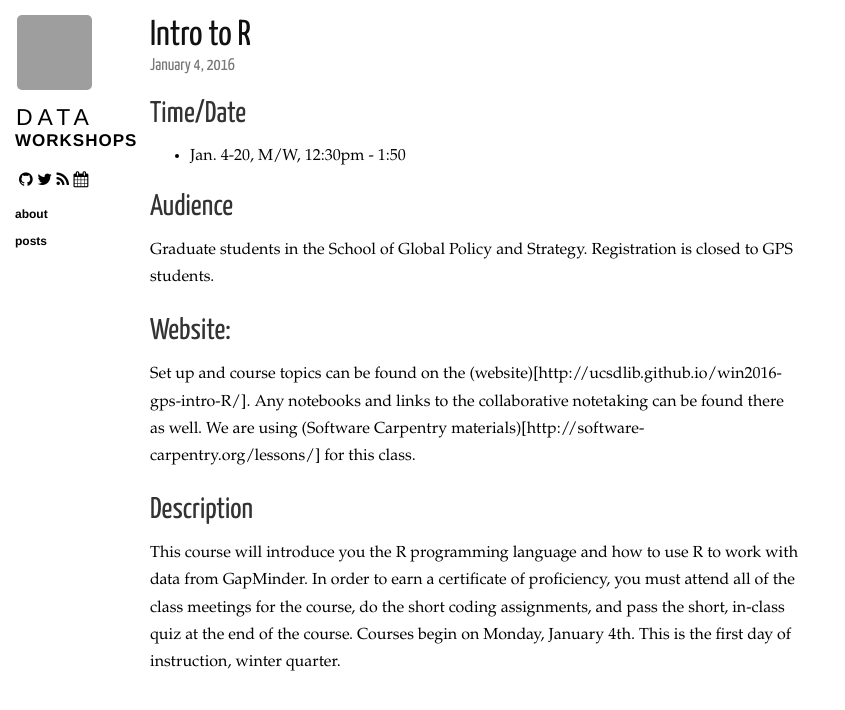
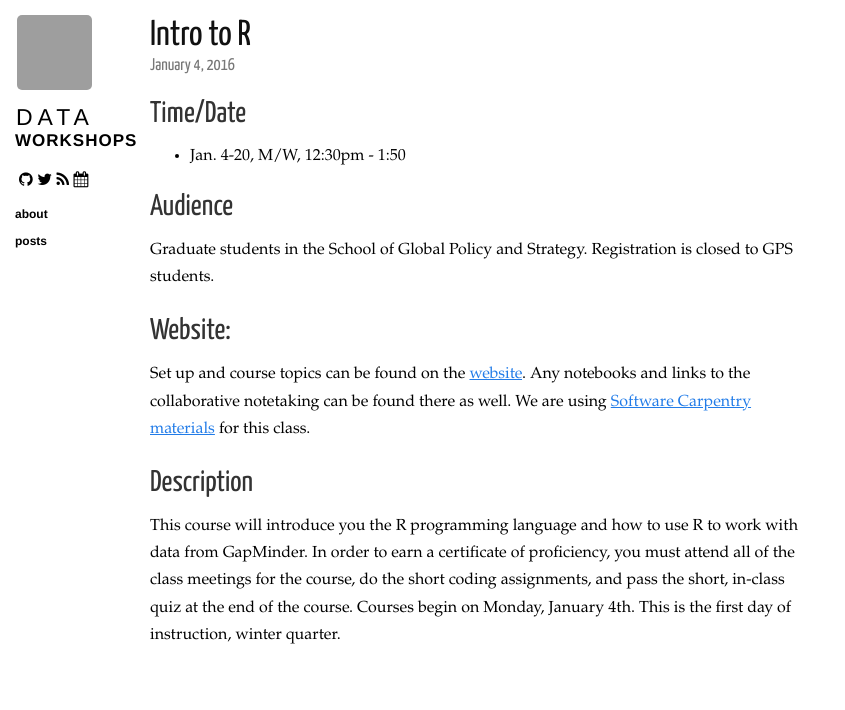
Before and after one commit to ucsdlib/workshops, a Jekyll site: the page built from _posts/2016-01-04-r-programming.markdown, in a window 1280 px wide, cut to the strip 0-710 px from the top of the page. Shown: the whole strip, without its empty margins (0-845 px from the left). Built offline with Jekyll 4.4.1, drawn with Linux system fonts in a browser that asks for light colours; nearby versions of some CDN libraries; Markdown is read by kramdown in place of the engine named in the settings; grey boxes are pictures that could not be loaded.

Commit message:
link fixes and additional dm test page

```diff
--- a/_posts/2015-10-27-Software-Carpentry.markdown
+++ b/_posts/2015-10-27-Software-Carpentry.markdown
@@ -14,7 +14,7 @@ Researchers who are new to coding.
 
 ## Website:
 
-Set up and course topics can be found on the (website)[http://scicomp.sdsc.edu/2015-10-27-ucsd/].  Any notebooks and links to the collaborative notetaking can be found there as well.
+Set up and course topics can be found on the [website](http://scicomp.sdsc.edu/2015-10-27-ucsd/).  Any notebooks and links to the collaborative notetaking can be found there as well.
 
 ## Description
 
--- a/_posts/2016-01-04-r-programming.markdown
+++ b/_posts/2016-01-04-r-programming.markdown
@@ -14,7 +14,7 @@ Graduate students in the School of Global Policy and Strategy. Registration is c
 
 ## Website:
 
-Set up and course topics can be found on the (website)[http://ucsdlib.github.io/win2016-gps-intro-R/].  Any notebooks and links to the collaborative notetaking can be found there as well.  We are using (Software Carpentry materials)[http://software-carpentry.org/lessons/] for this class.
+Set up and course topics can be found on the [website](http://ucsdlib.github.io/win2016-gps-intro-R/).  Any notebooks and links to the collaborative notetaking can be found there as well.  We are using [Software Carpentry materials](http://software-carpentry.org/lessons/) for this class.
 
 ## Description
 
```
Also changed, not shown: _posts/2016-02-17-data-management2.markdown (added, +21 -0 lines).
